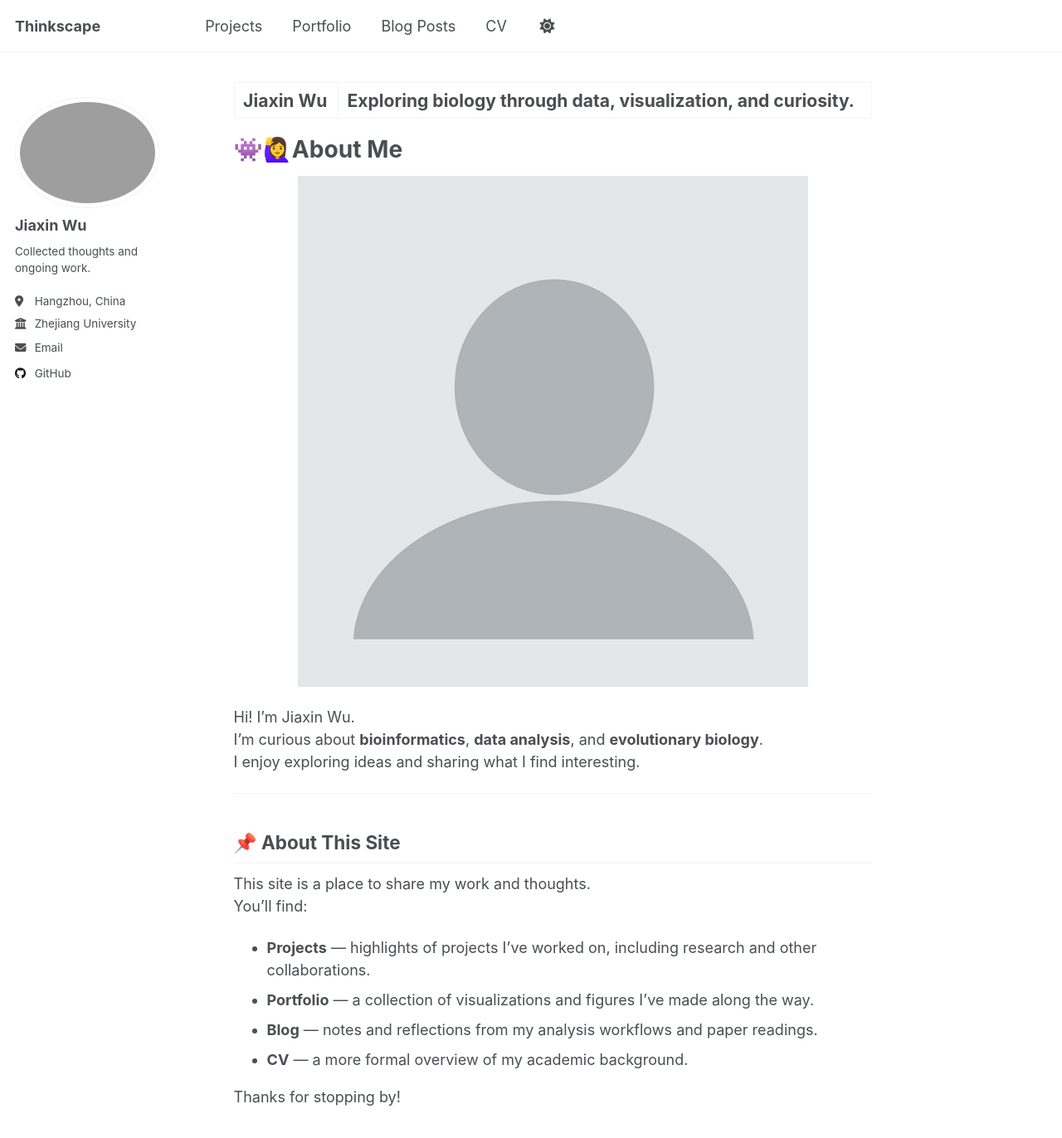
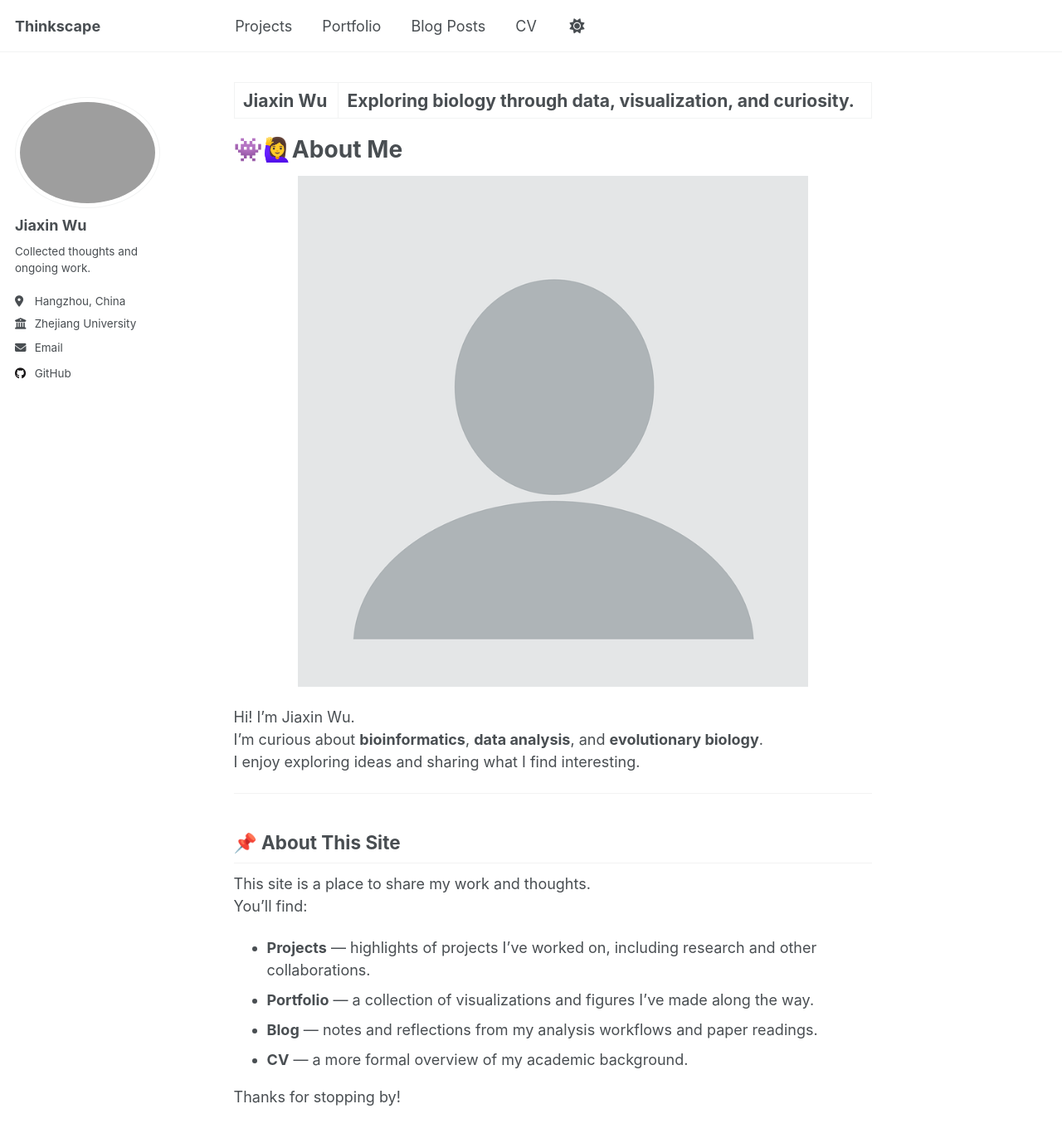
Before and after one commit to jiaxin-aidi-wu/jiaxin-aidi-wu.github.io, a Jekyll site: the page built from _pages/about.md, in a window 1280 px wide and 1400 px high. Shown: the top 1372 px of the window at 83% size. Built offline with Jekyll 4.4.1, drawn with Linux system fonts in a browser that asks for light colours; a script that is not in the unit is left out.

Commit message:
Update _navigation.scss

```diff
--- a/_sass/layout/_navigation.scss
+++ b/_sass/layout/_navigation.scss
@@ -212,7 +212,7 @@
       &:first-child {
         font-weight: bold;
         text-wrap: wrap;
-        padding-right: 5rem;
+        padding-right: 7rem;
 
         a {
           margin-left: 0;
```
